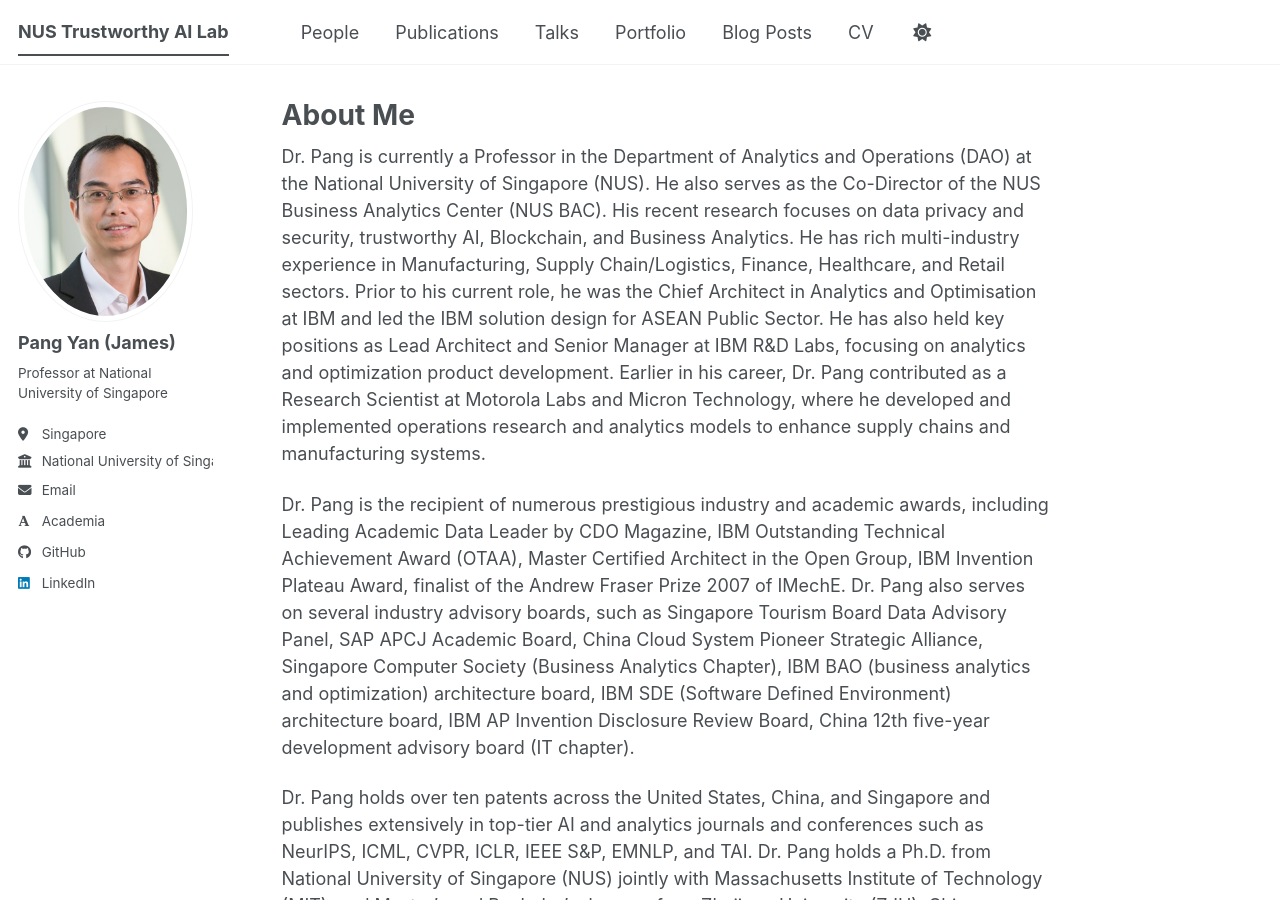
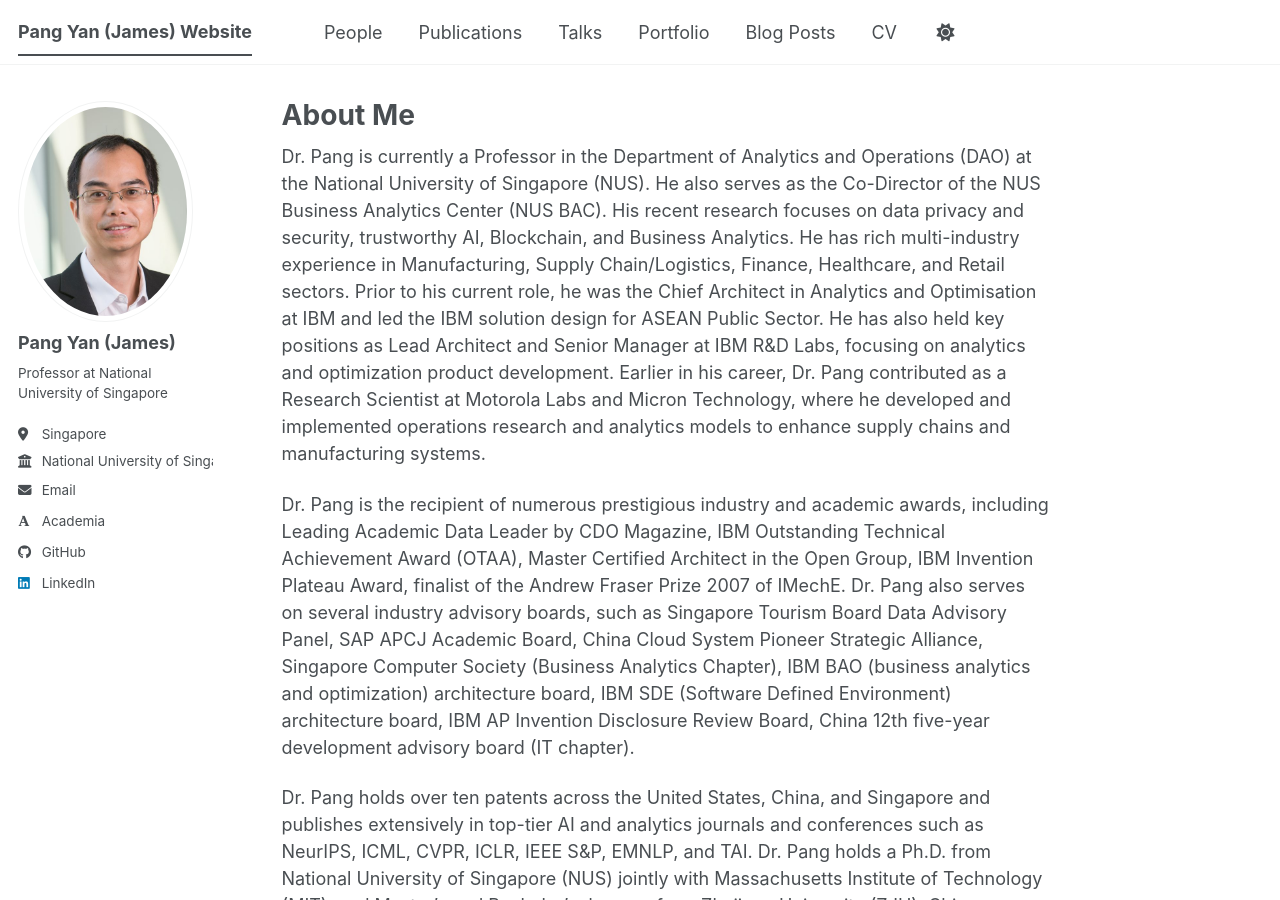
Before and after one commit to jamespangyan/jamespangyan.github.io, a Jekyll site: the page built from _pages/about.md, in a window 1280 px wide and 900 px high. Built offline with Jekyll 4.4.1, drawn with Linux system fonts in a browser that asks for light colours; some web fonts are replaced; a script bundle is joined from its source files by our own code; library files that are not in the unit come from our copies.

Commit message:
Update _config.yml

```diff
--- a/_config.yml
+++ b/_config.yml
@@ -9,7 +9,7 @@
 # Basic Site Settings
 locale                   : "en-US"
 site_theme               : "default" # The available themes options are "default", "air", "sunrise", "mint", "dirt" and "contrast"
-title                    : "NUS Trustworthy AI Lab"
+title                    : "Pang Yan (James) Website"
 title_separator          : "-"
 name                     : &name "Your Name"
 description              : &description "Your Name's academic portfolio"   # Update this with a general description of your site, this is the default if not overridden by a page
```
